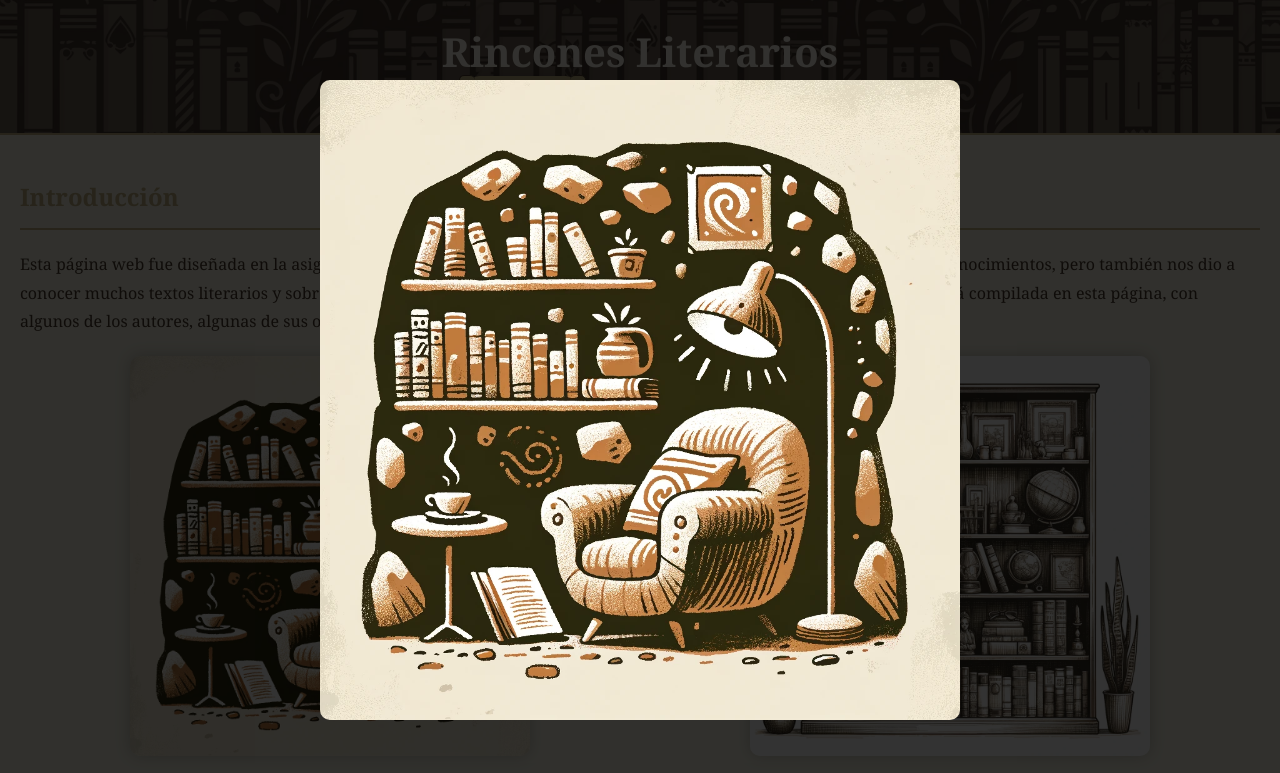
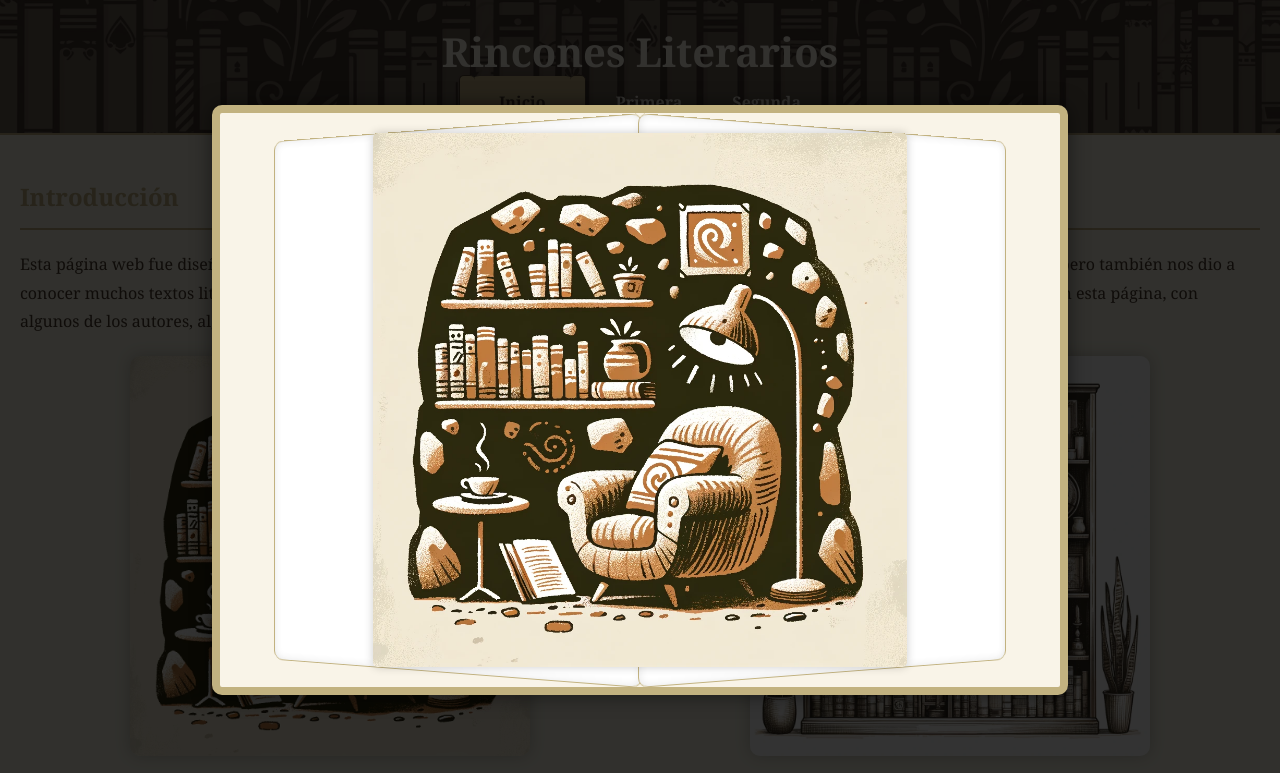
Before and after one commit to feerny/rincones-literarios, a plain HTML site: page index.html in a window 1280 px wide. Both pictures are taken after a click on the picture 330 px from the left and 556 px from the top of the page. Shown: the top 773 px of the page. Drawn offline with Linux system fonts and the light colour scheme.

Commit message:
Mejora contenedor y agregue icono pestañas

```diff
--- a/index.html
+++ b/index.html
@@ -5,6 +5,7 @@
     <meta name="viewport" content="width=device-width, initial-scale=1.0">
     <title>Rincones Literarios - Inicio</title>
     <link rel="stylesheet" href="styles.css">
+    <link rel="icon" type="image/x-icon" href="images/icono.png">
 </head>
 <body>
     <header>
@@ -37,8 +38,11 @@
         <!-- Aquí irán los derechos de autor -->
     </footer>
     <div id="image-modal">
-        <img src="" alt="Imagen ampliada">
+        <div class="book-container">
+            <img src="" alt="Imagen ampliada">
+        </div>
     </div>
+
     <script src="scripts.js"></script>
 </body>
 </html>
--- a/scripts.js
+++ b/scripts.js
@@ -141,6 +141,7 @@ document.addEventListener("DOMContentLoaded", function() {
         img.addEventListener('click', function() {
             const modal = document.querySelector('#image-modal');
             const modalImg = modal.querySelector('img');
+            const bookContainer = modal.querySelector('.book-container');
             modalImg.src = this.src;
             modal.style.display = 'flex';
         });
@@ -164,11 +165,11 @@ document.addEventListener("DOMContentLoaded", function() {
     });
 
     // Obtener el elemento del pie de página
-var footer = document.querySelector('footer');
+    var footer = document.querySelector('footer');
 
-// Obtener el año actual
-var year = new Date().getFullYear();
+    // Obtener el año actual
+    var year = new Date().getFullYear();
 
-// Actualizar el texto del pie de página con el año actual
-footer.innerHTML = '&copy; ' + year + ' Mariana Florez Gomez, Jeslin ArizaRendón y Diana Carolina Ocampo. Todos los derechos reservados.';
+    // Actualizar el texto del pie de página con el año actual
+    footer.innerHTML = '&copy; ' + year + ' Mariana Florez Gomez, Jeslin Ariza Rendón y Diana Carolina Ocampo. Todos los derechos reservados.';
 });
--- a/styles.css
+++ b/styles.css
@@ -176,13 +176,15 @@ footer p {
     flex: 1;
 }
 
-/* Estilos anteriores */
-
+/* Efecto hover para las imágenes */
 .expandable:hover {
     cursor: pointer;
     opacity: 0.8;
+    transform: scale(1.05);
+    transition: transform 0.3s ease, opacity 0.3s ease;
 }
 
+/* Contenedor del modal en forma de libro abierto */
 #image-modal {
     display: none;
     justify-content: center;
@@ -196,11 +198,56 @@ footer p {
     z-index: 1000;
 }
 
+#image-modal .book-container {
+    position: relative;
+    width: 80%;
+    max-width: 800px;
+    aspect-ratio: 3 / 2;
+    background: #f9f4e8;
+    border: 8px solid #c2b280;
+    box-shadow: 0 0 20px rgba(0, 0, 0, 0.5);
+    border-radius: 10px;
+    overflow: hidden;
+    display: flex;
+    justify-content: center;
+    align-items: center;
+    padding: 20px;
+    perspective: 1000px; /* Adds depth to the book effect */
+}
+
+#image-modal .book-container::before,
+#image-modal .book-container::after {
+    content: "";
+    position: absolute;
+    width: 50%;
+    height: 100%;
+    top: 0;
+    background: #fff;
+    border: 1px solid #c2b280;
+    border-radius: 10px;
+    z-index: -1;
+    box-shadow: inset 0 0 10px rgba(0, 0, 0, 0.1);
+}
+
+#image-modal .book-container::before {
+    left: 0;
+    transform: rotateY(-15deg); /* Adjust the angle for a more book-like appearance */
+    transform-origin: right center;
+}
+
+#image-modal .book-container::after {
+    right: 0;
+    transform: rotateY(15deg); /* Adjust the angle for a more book-like appearance */
+    transform-origin: left center;
+}
+
 #image-modal img {
-    max-width: 80%;
-    max-height: 80%;
-    border-radius: 10px;
+    max-width: 100%;
+    max-height: 100%;
+    border-radius: 5px;
+    box-shadow: 0 0 10px rgba(0, 0, 0, 0.2); /* Adds depth to the image */
 }
+
 
 
 /* Media Queries for Mobile Devices */
```
Also changed, not shown: primera.html (+5 -1 lines), segunda.html (+5 -1 lines), images/icono.png (added).
